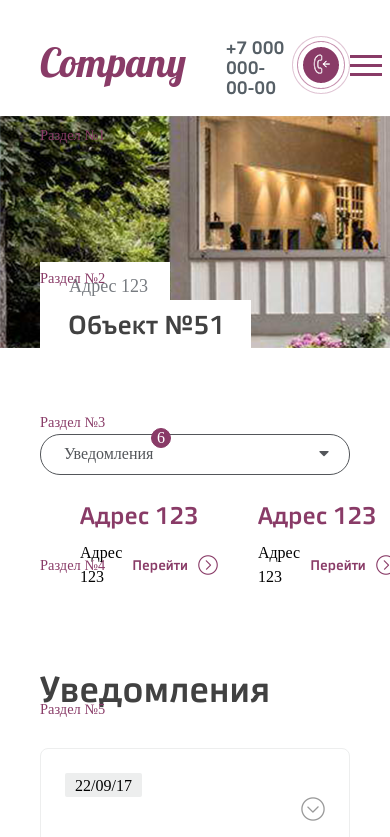
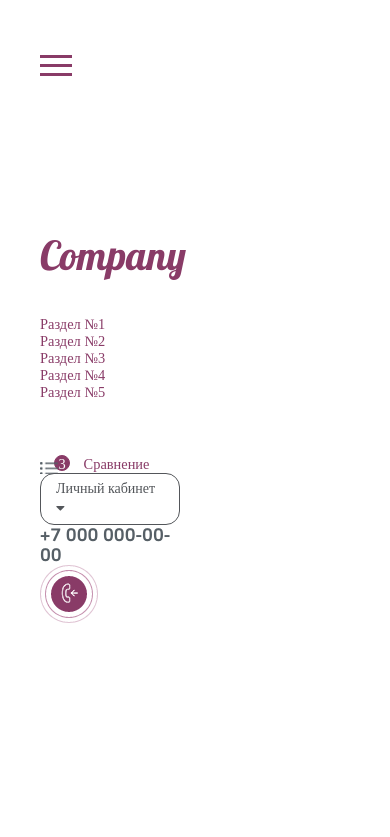
Before and after one commit to coatceatl/layout-company, a website built with webpack: page index.html in a window 390 px wide. Both pictures are taken after a click on the link 366 px from the left and 65 px from the top of the page. Shown: the top 837 px of the page. Built offline with Linux system fonts and the light colour scheme; files whose address does not match are found by name; a web font is replaced by a local one.

Commit message:
WIP, changed style for mobile-open

```diff
--- a/index.html
+++ b/index.html
@@ -9,7 +9,7 @@
   </head>
   <body>
     <header class='header'>
-      <div class='container'>
+      <div id='navigation' class='container'>
         <div class='row'>
           <div class='col-2'>
             <div class='row header-navigation'>
@@ -17,7 +17,7 @@
                 <a href='#' class='menu-link'>Company</a>
               </div>
               <nav class='header-nav'>
-                <ul id='navigation' class='header-nav__menu'>
+                <ul class='header-nav__menu'>
                   <li class='header-nav__menu__item'>
                     <a href="#" class='menu-link'>Раздел №1</a>
                   </li>
@@ -39,7 +39,7 @@
           </div>
           <div class='col-2'>
             <div class='row header-contacts'>
-              <ul class='header-contacts__menu'>
+              <ul class='row header-contacts__menu'>
                 <li class='header-nav__menu__item menu-li'>
                   <a href='#' class='menu-link'>
                     <span class='header-button-icon'>
@@ -259,7 +259,7 @@
     </section>
     </main>
     <footer class='footer'>
-      <div class='row row-footer'>
+      <div class='row footer__footer'>
         <div class='col-1-of-3'>
           <div class='footer-contacts'>
             <div class='social'>
--- a/src/index.js
+++ b/src/index.js
@@ -1,11 +1,9 @@
 import './sass/main.sass';
-console.log('webpack');
-
 import $ from 'jquery';
 
 $(document).ready(function() {
   $('#hamburger').on('click', function(e) {
     e.preventDefault();
-    $('#navigation').toggleClass('header-nav__menu__mobile-open');
+    $('#navigation').toggleClass('header__mobile-open');
   });
 });
--- a/src/sass/_footer.sass
+++ b/src/sass/_footer.sass
@@ -4,7 +4,7 @@
   @media (max-width: 768px)
     padding: 40px
 
-    .row-footer
+    .footer__footer
       @media (max-width: 640px)
         flex-direction: column
 
--- a/src/sass/_navigation.sass
+++ b/src/sass/_navigation.sass
@@ -1,5 +1,32 @@
 .header
   width: 100%
+
+  @media (max-width: 768px)
+    &__mobile-open
+      display: flex
+      flex-direction: column
+      justify-content: space-evenly
+      position: fixed
+      margin: 0
+      height: 100%
+      width: 100%
+      padding-left: 40px
+      background-color: $bg-color
+      z-index: 100
+
+      .row
+        flex-direction: column
+
+        .header-nav
+          &__menu
+            display: flex
+            flex-direction: column
+
+        .header-contacts__menu
+          align-items: start
+
+          .menu-li
+            display: flex
 
 .row .header-navigation
   justify-content: space-evenly
@@ -9,11 +36,6 @@
   margin-top: auto
   margin-bottom: auto
   z-index: 100
-
-  @media (max-width: 768px)
-    position: fixed
-    top: 23px
-    left: 40px
 
   .menu-link
     font-family: 'Lobster', cursive
@@ -37,20 +59,6 @@
 
     @media (max-width: 768px)
       display: none
-
-      &__mobile-open
-        display: flex
-        flex-direction: column
-        justify-content: space-evenly
-        position: fixed
-        top: 0
-        bottom: 0
-        left: 0
-        right: 0
-        height: 100%
-        width: 100%
-        padding-left: 40px
-        z-index: 100
 
     &__item
       font-size: 0.9rem
```
Also changed, not shown: dist/main.js, dist/style.css.
